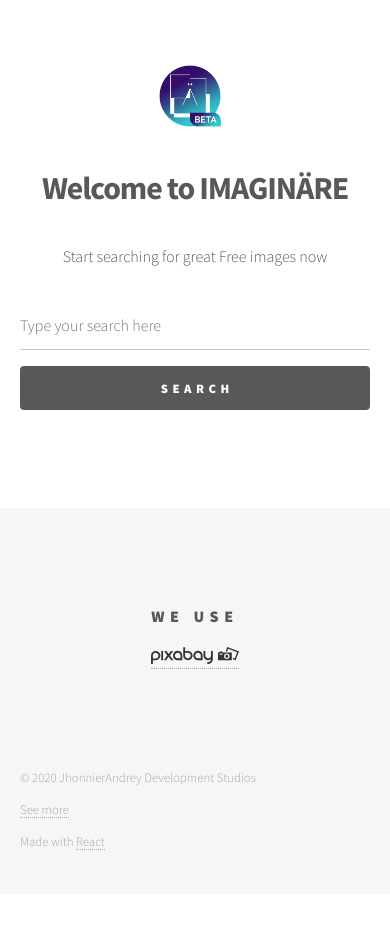
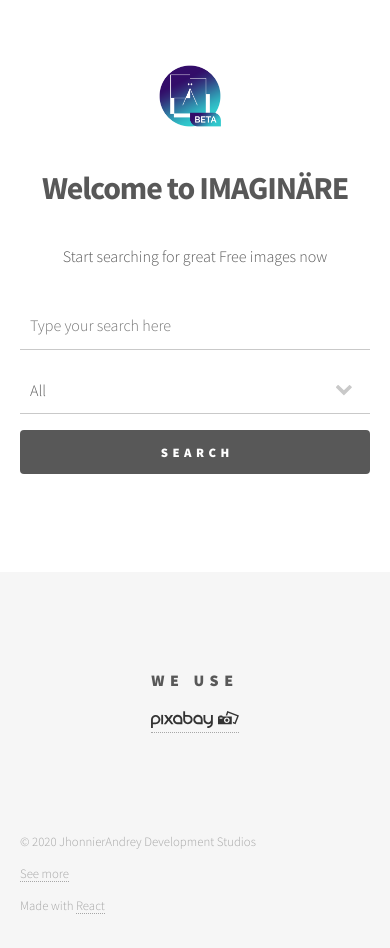
Before and after one commit to jhonnierandrey/dasimaginare, a React (Create React App) app: page / in a window 390 px wide. Shown: the top 948 px of the page. Before the commit the page ends 894 px from the top, so only its background shows below. Built offline with nearby package versions, Linux system fonts and the light colour scheme.

Commit message:
New Feature Mobile/Desktop search added

```diff
--- a/src/App.css
+++ b/src/App.css
@@ -1999,8 +1999,13 @@ ul.icons li {
 
 /* Form */
 form {
-  margin: 0 0 2em 0;
+  width: 80%;
+  margin: auto;
   overflow-x: hidden;
+}
+
+.space-input {
+  padding: 10px !important;
 }
 
 form > :last-child {
@@ -2046,6 +2051,12 @@ form > .fields > .field.quarter {
 }
 
 @media screen and (max-width: 480px) {
+  form {
+    width: 100%;
+    margin: 0 0 2em 0;
+    overflow-x: hidden;
+  }
+
   form > .fields {
     width: calc(100% + 3em);
     margin: -1.5em 0 2em -1.5em;
--- a/src/App.js
+++ b/src/App.js
@@ -58,10 +58,11 @@ class App extends React.Component {
 
   callApi = () => {
     const apiKey = '6460308-288ccd6163e39c3aee49cde1f';
-    const query = this.state.query
-    const page = this.state.page
+    const query = this.state.query;
+    const page = this.state.page;
+    const orientation = this.state.orientation;
 
-    const url = `https://pixabay.com/api/?key=${apiKey}&q=${query}&per_page=30&page=${page}`
+    const url = `https://pixabay.com/api/?key=${apiKey}&q=${query}&per_page=30&page=${page}&orientation=${orientation}`
 
     //console.log(url)
 
@@ -70,9 +71,10 @@ class App extends React.Component {
       .then(result => this.setState({images : result.hits}))
   }
 
-  searchParameters = (query) => {
+  searchParameters = (query, orientation) => {
     this.setState({
       query : query,
+      orientation : orientation,
       page : 1
     }, () => {
       this.callApi();
--- a/src/App.scss
+++ b/src/App.scss
@@ -2051,8 +2051,13 @@ ul.icons li {
 /* Form */
 
 form {
-    margin: 0 0 2em 0;
+    width: 80%;
+    margin: auto;
     overflow-x: hidden;
+}
+
+.space-input {
+    padding: 10px !important;
 }
 
 form > :last-child {
@@ -2098,6 +2103,12 @@ form > .fields > .field.quarter {
 }
 
 @media screen and (max-width: 480px) {
+
+    form {
+        width: 100%;
+        margin: 0 0 2em 0;
+        overflow-x: hidden;
+    }
 
     form > .fields {
         width: calc(100% + 3em);
--- a/src/components/Search.js
+++ b/src/components/Search.js
@@ -3,22 +3,31 @@ import React, { Component } from 'react';
 class Search extends Component {
 
     searchRef = React.createRef();
+    searchOrientation = React.createRef();
 
     getData = (e) => {
         e.preventDefault();
 
-        const query = this.searchRef.current.value
-        this.props.searchParameters(query)
+        const query = this.searchRef.current.value;
+        const orientation = this.searchOrientation.current.value;
+
+        this.props.searchParameters(query, orientation);
     }
 
     render() {
         return (
             <form onSubmit={this.getData}>
                 <div className="row gtr-uniform">
-                    <div className="col-7 col-12-xsmall">
-                        <input ref={this.searchRef} type="text" name="demo-name" id="demo-name" placeholder="Type your search here" />
+                    <div className="col-6 col-12-xsmall">
+                        <input className="space-input" ref={this.searchRef} type="text" placeholder="Type your search here" />
                     </div>
-
+                    <div className="col-2 col-12-xsmall">
+                        <select className="space-input" name="orientation" ref={this.searchOrientation}>
+                            <option value="all">All</option>
+                            <option value="vertical">Mobile</option>
+                            <option value="horizontal">Desktop</option>
+                        </select>
+                    </div>
                     <div className="col-3 col-12-xsmall">
                         <input type="submit" value="Search" className="primary button primary fit" />
                     </div>
```
Also changed, not shown: 1 other file (tests, documents, lock files or other folders).
